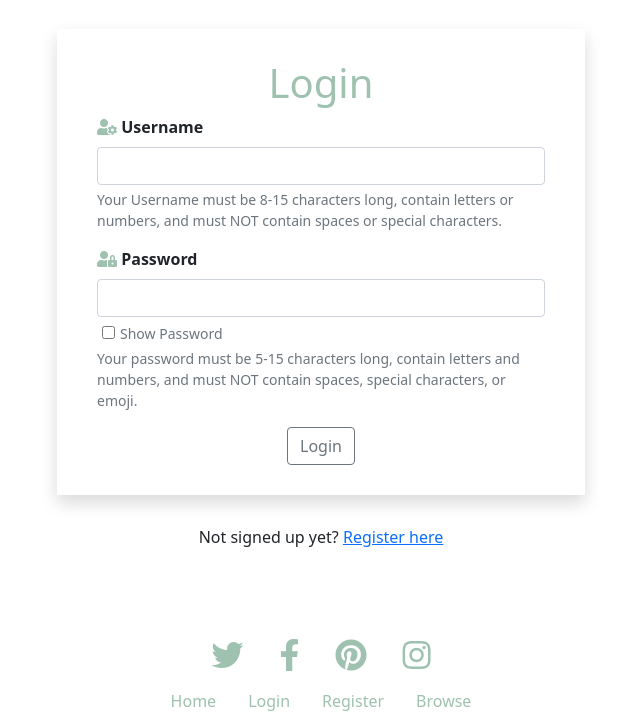
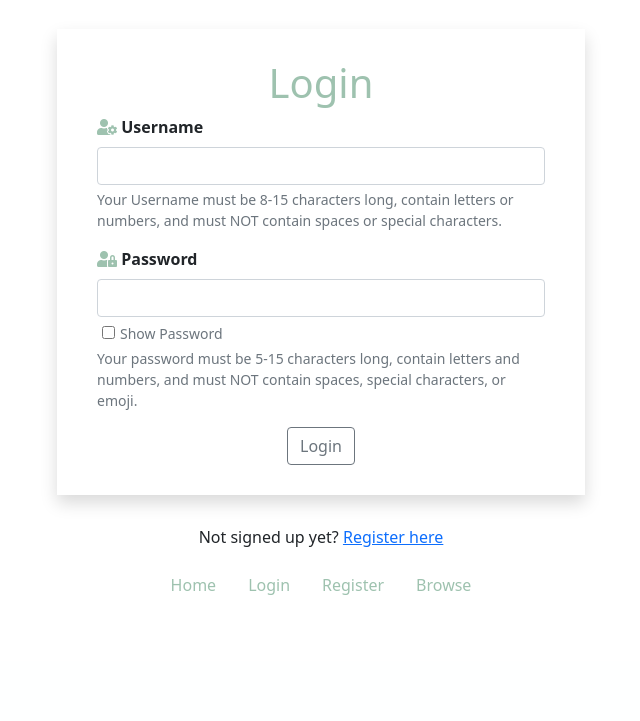
Before and after one commit to AledPeart/plant-base, a Flask app: page /login in a window 1280 px wide. Shown: the part 139-860 px from the top of the page, without its empty margins (319-959 px from the left). After the commit the page ends 734 px from the top, so only its background shows below. Run offline with Flask 2, Linux system fonts and the light colour scheme; some libraries are stand-ins or nearby versions; some web fonts are replaced.

Commit message:
Chanegd header styling, social media icons hidden on SM screens

```diff
--- a/app.py
+++ b/app.py
@@ -12,7 +12,6 @@ if os.path.exists("env.py"):
 
 #Pagination sheets per page
 PER_PAGE = 6
-
 
 app = Flask(__name__)
 
@@ -54,8 +53,12 @@ def pagination_args(sheets):
 #### HOME ####
 @app.route("/home")
 def home():
-
-    return render_template("index.html")
+    if "user" in session:
+        username = mongo.db.users.find_one(
+        {"username": session["user"]})["username"]
+        return render_template("index.html", username=username)
+    else:
+        return render_template("index.html")
 
 #### GET SHEETS ####
 @app.route("/get_sheets")
--- a/templates/base.html
+++ b/templates/base.html
@@ -95,13 +95,16 @@
                               </div> -->
 
 
-          <div class="social social-header d-flex d-md-block d-none justify-content-center">
+          <div class="social social-header d-flex d-md-inline-flex d-none mr-0 text-center">
+            <div class="d-none d-md-block">
             <a class="mx-2" href="#!"><i class="fab fa-twitter"></i></a>
             <a class="mx-2" href="#!"><i class="fab fa-facebook-f"></i></a>
             <a class="mx-2" href="#!"><i class="fab fa-pinterest"></i></a>
             <a class="mx-2" href="#!"><i class="fab fa-instagram"></i></a>
+          </div>
             {% if session.user %}
                <a class="mx-2" href="{{ url_for('profile', username=session['user']) }}"><i class="fas fa-lg fa-user"></i></a>
+               <span class="title-color">{{ username }}</span>
             {% endif %}
 
         </div>
@@ -140,7 +143,7 @@
       </main>
 
     <footer>
-      <div class="social social-footer d-flex justify-content-center">
+      <div class="social social-footer d-lg-none d-flex justify-content-center">
         <a class="mx-2" href="#!"><i class="fab fa-2x fa-twitter"></i></a>
         <a class="mx-2" href="#!"><i class="fab fa-2x fa-facebook-f"></i></a>
         <a class="mx-2" href="#!"><i class="fab fa-2x fa-pinterest"></i></a>
```
